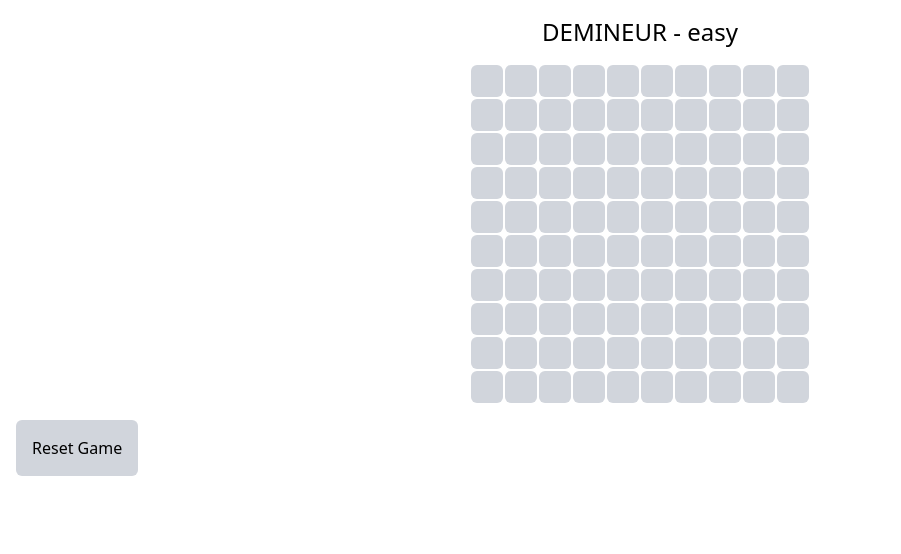
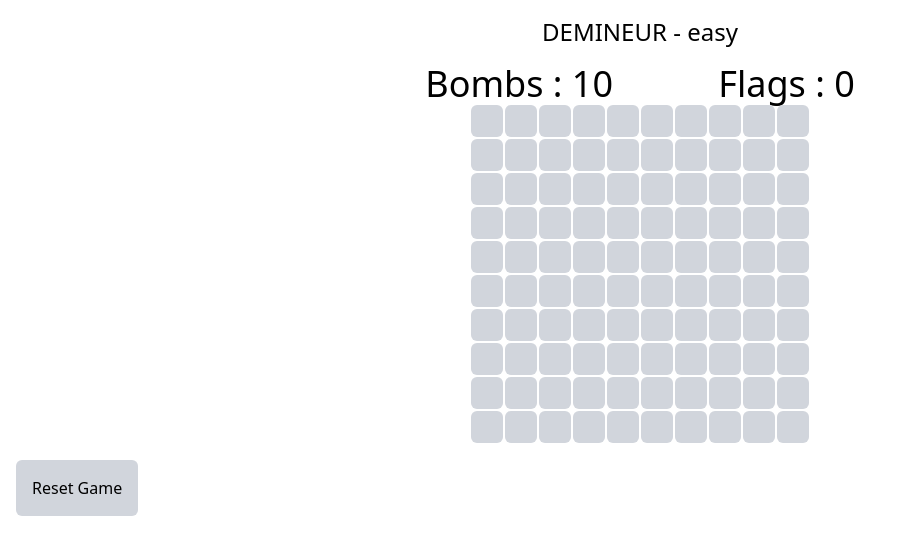
Before and after one commit to 7imio/demineur, a React (Vite) app: page / in a window 1280 px wide. Both pictures are taken after a click on the button "Easy". Shown: the top 554 px of the page, without its empty margins (0-901 px from the left). Built offline with nearby package versions, Linux system fonts and the light colour scheme.

Commit message:
reveal bombs at the end / limit flags

```diff
--- a/src/Components/Grid/Grid.tsx
+++ b/src/Components/Grid/Grid.tsx
@@ -3,9 +3,18 @@ import { RootState } from "../../store/store";
 import Cell from "./Cell";
 
 const Grid = () => {
-  const { grid } = useSelector((state: RootState) => state.gameManager);
+  const { grid, flags, totalBombs } = useSelector(
+    (state: RootState) => state.gameManager
+  );
 
   return (
+    <>
+      <div className="flex flex-row justify-evenly">
+        <div className="flex flex-row justify-evenly w-1/2">
+          <p className="text-4xl">Bombs : {totalBombs}</p>
+          <p className="text-4xl">Flags : {flags}</p>
+        </div>
+      </div>
       <div
         onContextMenu={(e) => e.preventDefault()}
         className="flex flex-col align-middle justify-center items-center"
@@ -18,6 +27,7 @@ const Grid = () => {
           </div>
         ))}
       </div>
+    </>
   );
 };
 export default Grid;
--- /dev/null
+++ b/src/Helpers/revealAllBombs.ts
@@ -0,0 +1,11 @@
+import { Grid } from "../interfaces/Grid";
+
+export const revealAllBombs = (grid: Grid): void => {
+  grid.forEach((row) => {
+    row.forEach((cell) => {
+      if (cell.isBomb) {
+        cell.isRevealed = true;
+      }
+    });
+  });
+};
--- a/src/Reducers/setFlagCellReducer.ts
+++ b/src/Reducers/setFlagCellReducer.ts
@@ -13,5 +13,12 @@ export const setFlagCellReducer = (
     return;
   }
   if (cell.isRevealed) return;
+  if (!cell.isFlagged && state.flags === state.totalBombs) return;
+
   cell.isFlagged = !cell.isFlagged;
+  if (cell.isFlagged) {
+    state.flags++;
+  } else {
+    state.flags--;
+  }
 };
--- a/src/Reducers/setGridReducer.ts
+++ b/src/Reducers/setGridReducer.ts
@@ -24,6 +24,7 @@ export const setGridReducer = (state: GameState) => {
   if (state.totalBombs > (state.height * state.width) / 2) {
     console.error("Too many bombs for the grid");
     bombs = Math.floor((state.height * state.width) / 2);
+    state.totalBombs = bombs;
   }
   while (bombs > 0) {
     const x = Math.floor(Math.random() * state.width);
--- a/src/Reducers/setRevealCellReducer.ts
+++ b/src/Reducers/setRevealCellReducer.ts
@@ -2,6 +2,7 @@ import { PayloadAction } from "@reduxjs/toolkit";
 import { GameState } from "../interfaces/GameState";
 import { CellPayload } from "./interfaces/CellPayload";
 import { getAdjacentCells } from "../Helpers/getAdjacentCells";
+import { revealAllBombs } from "../Helpers/revealAllBombs";
 
 export const setRevealCellReducer = (
   state: GameState,
@@ -19,6 +20,7 @@ export const setRevealCellReducer = (
   if (cell.isFlagged) return;
   cell.isRevealed = true;
   if (cell.isBomb) {
+    revealAllBombs(state.grid);
     state.gameOver = true;
   } else {
     if (cell.adjacentBombs === 0) {
--- a/src/interfaces/GameState.ts
+++ b/src/interfaces/GameState.ts
@@ -7,4 +7,5 @@ export interface GameState {
   width: number;
   height: number;
   totalBombs: number;
+  flags: number;
 }
--- a/src/store/gameSlice.ts
+++ b/src/store/gameSlice.ts
@@ -23,6 +23,7 @@ const initialState: GameState = {
   height: 0,
   totalBombs: 0,
   width: 0,
+  flags: 0,
 };
 
 /**
```
Lines whose indentation alone changed are shown as unchanged.
